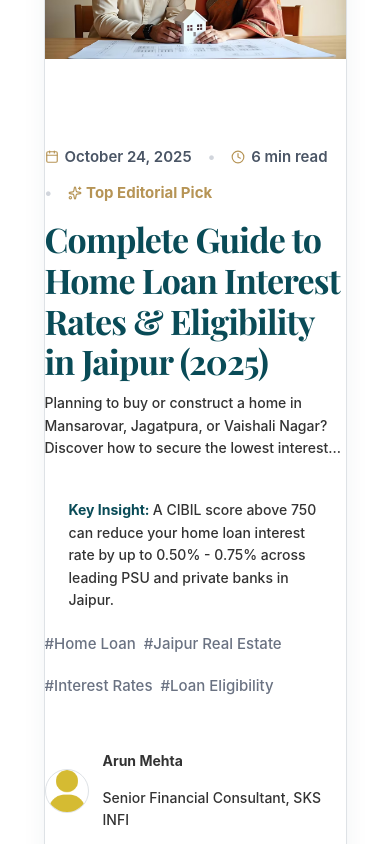
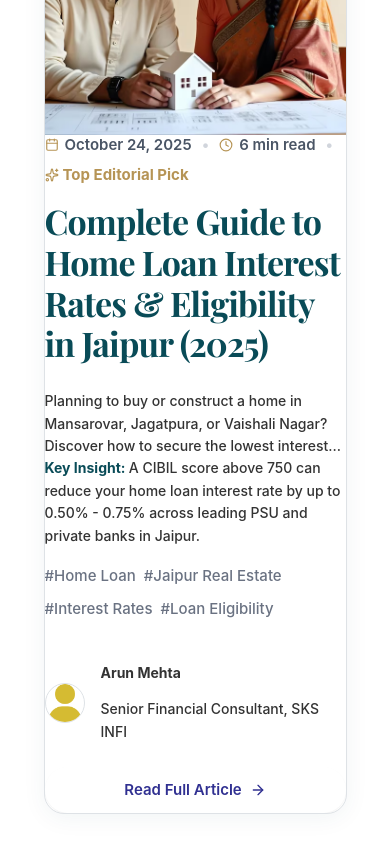
Before and after one commit to sksinfi/sksinfi, a Next.js app: page /blogs in a window 390 px wide. Shown: the part 900-1744 px from the top of the page. Built offline with nearby package versions, Linux system fonts and the light colour scheme; no server answers; a web font is replaced by a local one.

Commit message:
feat: add blog listing page with search, categories, and editorial spotlight

```diff
--- a/src/app/blogs/page.tsx
+++ b/src/app/blogs/page.tsx
@@ -192,11 +192,11 @@ function BlogsContent() {
 
           {/* ================= FEATURED POST SPOTLIGHT ================= */}
           {selectedCategory === "All" && !searchQuery && featuredPost && (
-            <section className="py-8 md:py-12">
+            <section className="pt-3 pb-8 md:pt-4 md:pb-10">
               <div className="container mx-auto px-4">
-                <div className="max-w-6xl mx-auto">
-                  {/* Section label */}
-                  <div className="flex items-center gap-2.5 mb-4">
+                <div className="w-full mx-auto">
+                  {/* Section label — tightly coupled with card */}
+                  <div className="flex items-center gap-2.5 mb-2.5 sm:mb-3">
                     <span className="w-1.5 h-4 rounded-full bg-[#b69455]" />
                     <span
                       style={{
@@ -211,19 +211,29 @@ function BlogsContent() {
                     </span>
                   </div>
 
-                  {/* Editorial Card — 42% / 58% balanced two-column */}
-                  <article className="bg-white rounded-[20px] md:rounded-[24px] border border-gray-200/90 shadow-[0_4px_24px_rgba(9,75,87,0.06)] hover:shadow-[0_12px_36px_rgba(9,75,87,0.12)] transition-shadow duration-300 overflow-hidden flex flex-col lg:flex-row items-stretch">
-                    {/* Left Column: Image (~42% desktop width, stretches full card height) */}
-                    <div className="relative w-full lg:w-[42%] shrink-0 h-64 sm:h-72 lg:h-auto min-h-[260px] lg:min-h-full overflow-hidden bg-gray-100">
+                  {/* Editorial Card — Wide, horizontal two-column (41.67% / 58.33%) */}
+                  <article className="w-full bg-white rounded-[20px] md:rounded-[24px] border border-gray-200/90 shadow-[0_4px_24px_rgba(9,75,87,0.06)] hover:shadow-[0_12px_36px_rgba(9,75,87,0.12)] transition-shadow duration-300 overflow-hidden grid grid-cols-1 md:grid-cols-12 items-stretch">
+                    {/* Left Column: Image (40–45% width: 5 of 12 cols = 41.67%, stretches full card height) */}
+                    <div className="md:col-span-5 relative w-full h-72 sm:h-80 md:h-full min-h-[280px] md:min-h-[420px] overflow-hidden bg-gray-100">
                       <img
                         src={featuredPost.coverImage}
                         alt={featuredPost.title}
-                        className="absolute inset-0 w-full h-full object-cover transition-transform duration-700 ease-out hover:scale-105 block"
+                        className="w-full h-full object-cover block absolute inset-0 transition-transform duration-700 ease-out hover:scale-105"
+                        style={{
+                          width: "100%",
+                          height: "100%",
+                          objectFit: "cover",
+                          position: "absolute",
+                          top: 0,
+                          left: 0,
+                          right: 0,
+                          bottom: 0
+                        }}
                       />
                       <div className="absolute inset-0 bg-gradient-to-t from-black/35 via-black/10 to-transparent pointer-events-none" />
 
                       {/* Category badge */}
-                      <div className="absolute top-5 left-5 z-10">
+                      <div className="absolute top-4 left-4 sm:top-5 sm:left-5 z-10">
                         <span
                           style={{
                             backgroundColor: "#094b57",
@@ -236,12 +246,12 @@ function BlogsContent() {
                       </div>
                     </div>
 
-                    {/* Right Column: Article Content (~58% desktop width, 32-40px consistent padding) */}
-                    <div className="w-full lg:w-[58%] flex-1 p-6 sm:p-8 lg:p-10 flex flex-col justify-between">
-                      {/* Top content stack with consistent alignment */}
+                    {/* Right Column: Article Content (55–60% width: 7 of 12 cols = 58.33%, 28–36px internal padding) */}
+                    <div className="md:col-span-7 p-6 md:p-7 lg:p-9 flex flex-col justify-between">
+                      {/* Section 1: Article content */}
                       <div className="flex flex-col">
                         {/* Meta: High contrast date, read time, and editorial badge */}
-                        <div className="flex flex-wrap items-center gap-3 text-xs sm:text-[13px] text-gray-600 font-semibold mb-3">
+                        <div className="flex flex-wrap items-center gap-2.5 sm:gap-3 text-xs sm:text-[13px] text-gray-600 font-semibold mb-3">
                           <span className="flex items-center gap-1.5">
                             <Calendar className="w-3.5 h-3.5 text-[#b69455]" />
                             {featuredPost.publishedDate}
@@ -258,14 +268,14 @@ function BlogsContent() {
                           </span>
                         </div>
 
-                        {/* Headline: Serif font, 38-42px desktop, line-height 1.15-1.25, balanced wrap */}
+                        {/* Headline: Serif font, 36-42px desktop, line-height 1.15-1.25, balanced wrap */}
                         <h2
                           style={{
                             fontFamily: "'Playfair Display', Georgia, Cambria, 'Times New Roman', serif",
                             textTransform: "none",
                             lineHeight: "1.2"
                           }}
-                          className="text-2xl sm:text-3xl lg:text-[38px] xl:text-[40px] font-bold text-[#094b57] tracking-tight [text-wrap:balance] mb-3.5"
+                          className="text-2xl sm:text-3xl lg:text-[38px] font-bold text-[#094b57] tracking-tight [text-wrap:balance] mb-3"
                         >
                           <Link
                             href={`/blogs/${featuredPost.slug}`}
@@ -276,28 +286,28 @@ function BlogsContent() {
                           </Link>
                         </h2>
 
-                        {/* Description: 17-18px body, line-height 1.6, left-aligned */}
-                        <p className="text-[17px] lg:text-[18px] text-gray-600 leading-[1.6] line-clamp-3 sm:line-clamp-4 mb-0">
+                        {/* Description: 16-18px body, line-height 1.6, left-aligned */}
+                        <p className="text-[16px] lg:text-[17px] text-gray-600 leading-[1.6] line-clamp-3 mb-0">
                           {featuredPost.excerpt}
                         </p>
 
                         {/* Key Insight: Visually distinct, subtle, brand color, comfortable spacing */}
                         {featuredPost.takeaways && featuredPost.takeaways.length > 0 && (
-                          <div className="mt-4 sm:mt-5 bg-[#fbf9f4] border-l-[3px] border-[#b69455] rounded-r-lg px-4 py-3 sm:px-4.5 sm:py-3.5">
-                            <p className="text-sm sm:text-[15px] text-gray-700 leading-relaxed m-0">
+                          <div className="mt-3.5 sm:mt-4 bg-[#fbf9f4] border-l-[3px] border-[#b69455] rounded-r-lg px-3.5 py-2.5 sm:px-4 sm:py-3">
+                            <p className="text-xs sm:text-sm text-gray-700 leading-relaxed m-0">
                               <strong className="text-[#094b57] font-bold">Key Insight: </strong>
                               {featuredPost.takeaways[0]}
                             </p>
                           </div>
                         )}
 
-                        {/* Tags */}
+                        {/* Tags directly below Key Insight */}
                         {featuredPost.tags && featuredPost.tags.length > 0 && (
-                          <div className="flex flex-wrap items-center gap-2 mt-3.5">
+                          <div className="flex flex-wrap items-center gap-2 mt-3">
                             {featuredPost.tags.slice(0, 4).map((tag) => (
                               <span
                                 key={tag}
-                                className="text-[11px] font-medium text-gray-500 bg-gray-100/80 hover:bg-gray-200/80 px-2.5 py-1 rounded-md transition"
+                                className="text-[11px] font-medium text-gray-500 bg-gray-100 hover:bg-gray-200/80 px-2.5 py-0.5 rounded-md transition"
                               >
                                 #{tag}
                               </span>
@@ -306,40 +316,45 @@ function BlogsContent() {
                         )}
                       </div>
 
-                      {/* Author Section and CTA: Proper footer with subtle divider */}
-                      <div className="mt-6 sm:mt-8 pt-5 sm:pt-6 border-t border-gray-100 sm:border-gray-200/70 flex flex-col sm:flex-row sm:items-center justify-between gap-4">
-                        {/* Author Info */}
-                        <div className="flex items-center gap-3.5">
+                      {/* Section 2: Flexible spacer */}
+                      <div className="flex-1 min-h-[16px] sm:min-h-[24px]" />
+
+                      {/* Section 3: Footer with subtle separator */}
+                      <div className="mt-auto pt-4 sm:pt-5 border-t border-gray-100 sm:border-gray-200/80 flex flex-col sm:flex-row sm:items-center justify-between gap-4">
+                        {/* Author details on the left */}
+                        <div className="flex items-center gap-3">
                           {featuredPost.author.avatar ? (
                             <img
                               src={featuredPost.author.avatar}
                               alt={featuredPost.author.name}
-                              className="w-11 h-11 rounded-full object-cover border border-gray-200 shrink-0"
+                              className="w-10 h-10 sm:w-11 sm:h-11 rounded-full object-cover border border-gray-200 shrink-0"
                             />
                           ) : (
-                            <div className="w-11 h-11 rounded-full bg-gradient-to-br from-[#094b57] to-[#0c5c6b] text-white flex items-center justify-center font-bold text-base shrink-0">
+                            <div className="w-10 h-10 sm:w-11 sm:h-11 rounded-full bg-gradient-to-br from-[#094b57] to-[#0c5c6b] text-white flex items-center justify-center font-bold text-sm sm:text-base shrink-0">
                               {featuredPost.author.name.charAt(0)}
                             </div>
                           )}
-                          <div>
-                            <p className="text-sm sm:text-[15px] font-bold text-gray-900 leading-snug">
+                          <div className="flex flex-col justify-center">
+                            <p className="text-sm sm:text-[15px] font-bold text-gray-900 leading-snug m-0">
                               {featuredPost.author.name}
                             </p>
-                            <p className="text-xs text-gray-500 mt-0.5 leading-snug">
+                            <p className="text-xs text-gray-500 mt-0.5 leading-snug m-0">
                               {featuredPost.author.role}
                             </p>
                           </div>
                         </div>
 
-                        {/* CTA Button: Refined outline style, 48-54px height, smooth hover */}
+                        {/* Read Full Article CTA positioned at the RIGHT EDGE of content column */}
+                        <div className="sm:ml-auto w-full sm:w-auto flex sm:justify-end">
                           <Link
                             href={`/blogs/${featuredPost.slug}`}
-                          className="h-[48px] sm:h-[50px] px-6 sm:px-7 inline-flex items-center justify-center gap-2 border-2 border-[#094b57] text-[#094b57] bg-transparent hover:bg-[#094b57] hover:text-white rounded-full font-semibold text-sm transition-all duration-300 shadow-xs hover:shadow-md group w-full sm:w-auto"
+                            className="h-[46px] sm:h-[48px] px-5 sm:px-6 inline-flex items-center justify-center gap-2 border-2 border-[#094b57] text-[#094b57] bg-transparent hover:bg-[#094b57] hover:text-white rounded-full font-semibold text-xs sm:text-sm transition-all duration-300 shadow-xs hover:shadow-md group w-full sm:w-auto"
                             style={{ textDecoration: "none" }}
                           >
                             <span>Read Full Article</span>
                             <ArrowRight className="w-4 h-4 transition-transform duration-200 group-hover:translate-x-1" />
                           </Link>
+                        </div>
                       </div>
                     </div>
                   </article>
```
Lines whose indentation alone changed are shown as unchanged.
